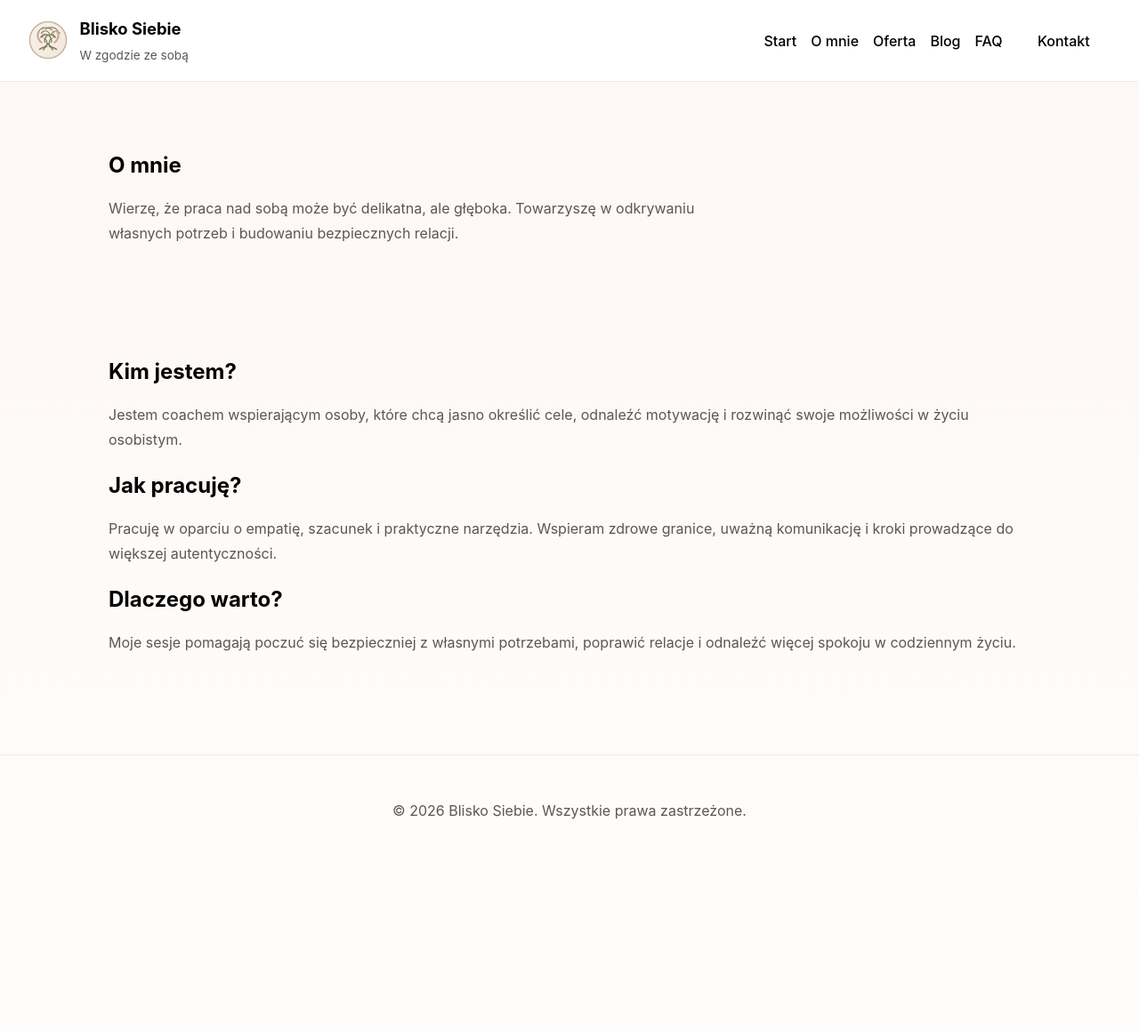
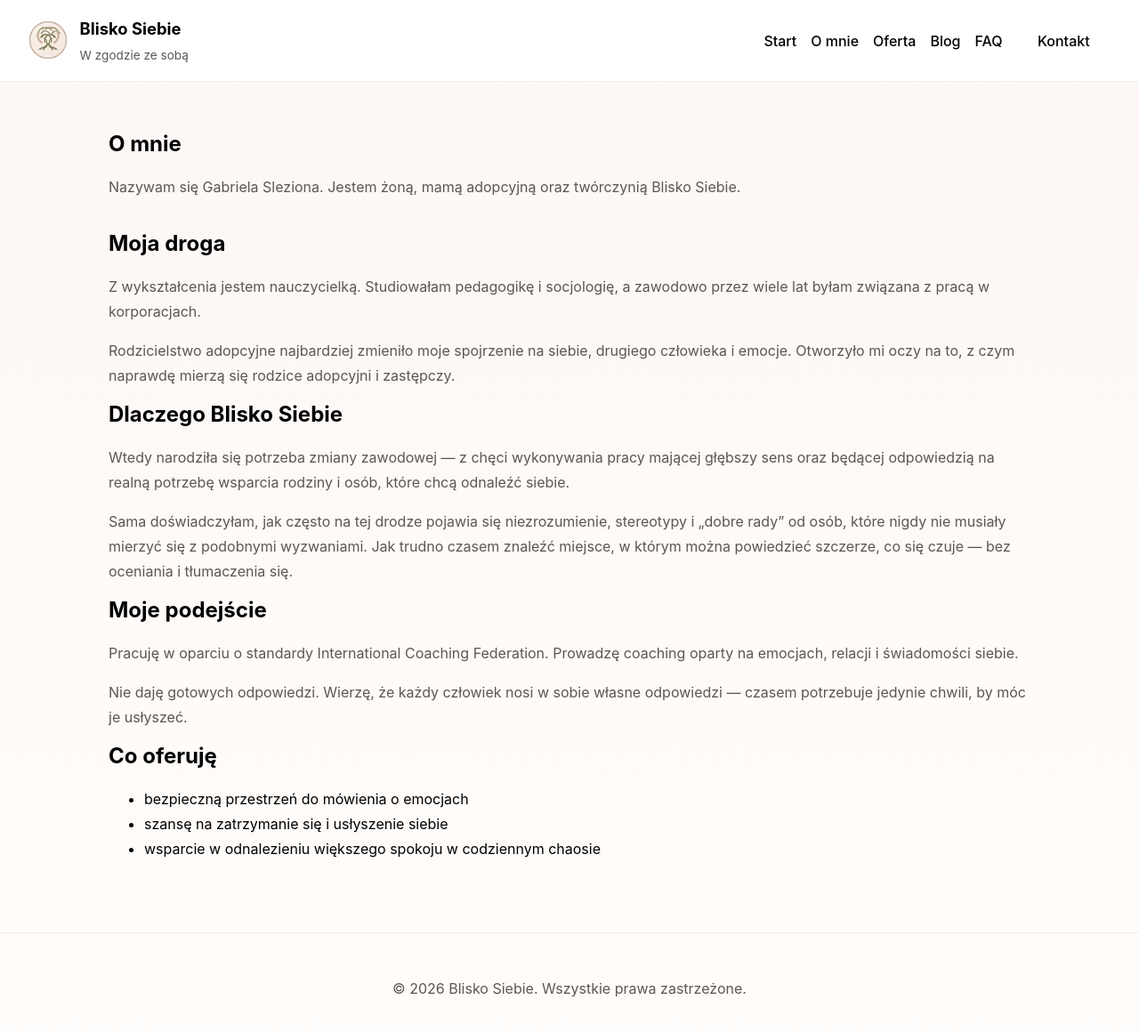
Before and after one commit to bliskosiebie/bliskosiebie.github.io, a Jekyll site: the page built from o-mnie.md, in a window 1280 px wide and 1189 px high. Shown: the top 1160 px of the window at 89% size. Built offline with Jekyll 4.4.1, drawn with Linux system fonts in a browser that asks for light colours.

Commit message:
About me update

```diff
--- a/assets/css/style.css
+++ b/assets/css/style.css
@@ -206,6 +206,18 @@ a {
   padding: 2.5rem 0;
 }
 
+.section.section-tight {
+  padding: 0 0 1rem;
+}
+
+.section.section-tight .content-block {
+  margin-bottom: 1rem;
+}
+
+.section.section-tight .content-block h2 {
+  margin-top: 0.5rem;
+}
+
 .section.section-intro {
   padding-bottom: 1rem;
 }
@@ -280,6 +292,19 @@ a {
 .page-header {
   margin: 3rem 0 2.5rem;
   padding-bottom: 2rem;
+}
+
+.page-header.page-header-tight {
+  margin: 1.5rem 0 1rem;
+  padding-bottom: 0;
+}
+
+.page-header.page-header-tight + .section {
+  padding-top: 0.75rem;
+}
+
+.page-header.page-header-tight + .section.section-tight .content-block h2 {
+  margin-top: 0.5rem;
 }
 
 .page-header h1 {
--- a/o-mnie.md
+++ b/o-mnie.md
@@ -4,22 +4,36 @@ title: O mnie
 permalink: /o-mnie/
 ---
 
-<section class="page-header">
+<section class="page-header page-header-tight">
   <h1>O mnie</h1>
-  <p>Wierzę, że praca nad sobą może być delikatna, ale głęboka. Towarzyszę w odkrywaniu własnych potrzeb i budowaniu bezpiecznych relacji.</p>
+  <p>Nazywam się Gabriela Sleziona. Jestem żoną, mamą adopcyjną oraz twórczynią Blisko Siebie.</p>
 </section>
 
-<section class="section">
+<section class="section section-tight">
   <div class="content-block">
-    <h2>Kim jestem?</h2>
-    <p>Jestem coachem wspierającym osoby, które chcą jasno określić cele, odnaleźć motywację i rozwinąć swoje możliwości w życiu osobistym.</p>
+    <h2>Moja droga</h2>
+    <p>Z wykształcenia jestem nauczycielką. Studiowałam pedagogikę i socjologię, a zawodowo przez wiele lat byłam związana z pracą w korporacjach.</p>
+    <p>Rodzicielstwo adopcyjne najbardziej zmieniło moje spojrzenie na siebie, drugiego człowieka i emocje. Otworzyło mi oczy na to, z czym naprawdę mierzą się rodzice adopcyjni i zastępczy.</p>
   </div>
+
   <div class="content-block">
-    <h2>Jak pracuję?</h2>
-    <p>Pracuję w oparciu o empatię, szacunek i praktyczne narzędzia. Wspieram zdrowe granice, uważną komunikację i kroki prowadzące do większej autentyczności.</p>
+    <h2>Dlaczego Blisko Siebie</h2>
+    <p>Wtedy narodziła się potrzeba zmiany zawodowej — z chęci wykonywania pracy mającej głębszy sens oraz będącej odpowiedzią na realną potrzebę wsparcia rodziny i osób, które chcą odnaleźć siebie.</p>
+    <p>Sama doświadczyłam, jak często na tej drodze pojawia się niezrozumienie, stereotypy i „dobre rady” od osób, które nigdy nie musiały mierzyć się z podobnymi wyzwaniami. Jak trudno czasem znaleźć miejsce, w którym można powiedzieć szczerze, co się czuje — bez oceniania i tłumaczenia się.</p>
   </div>
+
   <div class="content-block">
-    <h2>Dlaczego warto?</h2>
-    <p>Moje sesje pomagają poczuć się bezpieczniej z własnymi potrzebami, poprawić relacje i odnaleźć więcej spokoju w codziennym życiu.</p>
+    <h2>Moje podejście</h2>
+    <p>Pracuję w oparciu o standardy International Coaching Federation. Prowadzę coaching oparty na emocjach, relacji i świadomości siebie.</p>
+    <p>Nie daję gotowych odpowiedzi. Wierzę, że każdy człowiek nosi w sobie własne odpowiedzi — czasem potrzebuje jedynie chwili, by móc je usłyszeć.</p>
+  </div>
+
+  <div class="content-block">
+    <h2>Co oferuję</h2>
+    <ul>
+      <li>bezpieczną przestrzeń do mówienia o emocjach</li>
+      <li>szansę na zatrzymanie się i usłyszenie siebie</li>
+      <li>wsparcie w odnalezieniu większego spokoju w codziennym chaosie</li>
+    </ul>
   </div>
 </section>
```
Also changed, not shown: oferta.md (+2 -2 lines), 4 other files.
